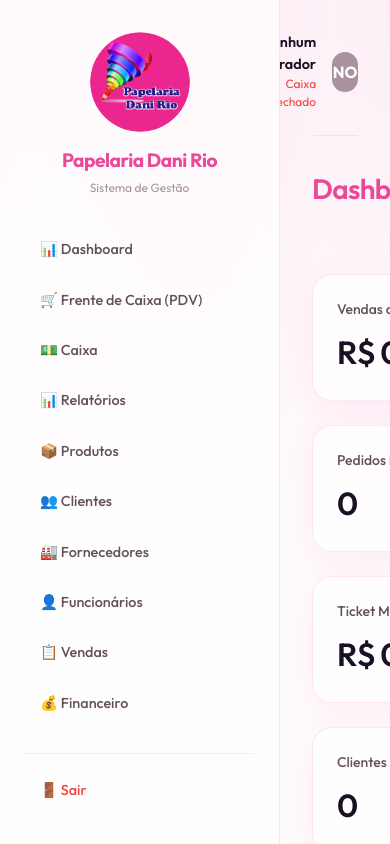
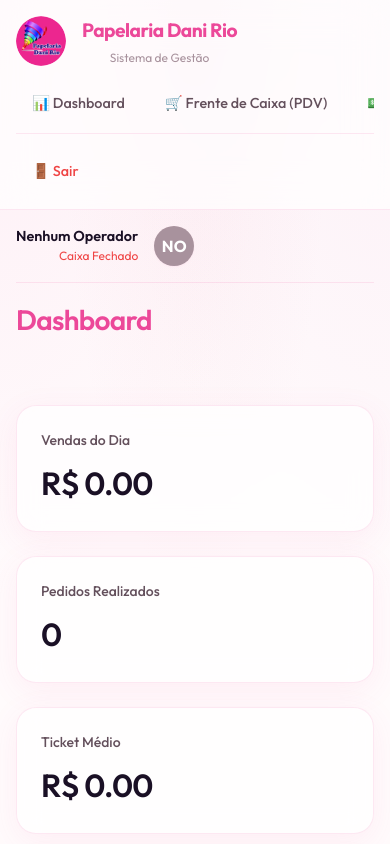
Before and after one commit to ricardomendesdesigner/sistema-caixa-papelaria, a Next.js app: page / in a window 390 px wide. Built offline with nearby package versions, Linux system fonts and the light colour scheme; no server answers; the database is empty.

Commit message:
Responsividade mobile

```diff
--- a/src/app/globals.css
+++ b/src/app/globals.css
@@ -281,3 +281,59 @@ a:hover {
 ::-webkit-scrollbar-thumb:hover {
   background: #94a3b8;
 }
+
+/* Mobile Responsiveness */
+@media (max-width: 768px) {
+  .dashboard-layout {
+    flex-direction: column;
+    overflow: auto;
+  }
+  .sidebar {
+    width: 100%;
+    height: auto;
+    border-right: none;
+    border-bottom: 1px solid var(--border-light);
+    padding: 1rem;
+  }
+  .sidebar-header {
+    display: flex;
+    align-items: center;
+    gap: 1rem;
+    margin-bottom: 1rem !important;
+  }
+  .sidebar-header img {
+    width: 50px !important;
+    height: 50px !important;
+    margin-bottom: 0 !important;
+  }
+  .sidebar-nav {
+    flex-direction: row !important;
+    overflow-x: auto;
+    white-space: nowrap;
+    padding-bottom: 0.5rem;
+    -webkit-overflow-scrolling: touch;
+  }
+  .main-content {
+    padding: 1rem;
+    overflow-y: visible;
+  }
+  .page-header {
+    flex-direction: column;
+    align-items: flex-start;
+    gap: 1rem;
+  }
+  .page-header > div {
+    flex-wrap: wrap;
+    width: 100%;
+  }
+  .btn {
+    width: 100%;
+    justify-content: center;
+  }
+  /* Ajuste no Header */
+  .mobile-header {
+    justify-content: flex-start !important;
+    padding-bottom: 1rem !important;
+    margin-bottom: 1rem !important;
+  }
+}
--- a/src/components/Header.tsx
+++ b/src/components/Header.tsx
@@ -13,7 +13,7 @@ export default async function Header() {
   const initials = userName.split(' ').map((n: string) => n[0]).join('').substring(0, 2).toUpperCase();
 
   return (
-    <header style={{
+    <header className="mobile-header" style={{
       display: 'flex',
       justifyContent: 'flex-end',
       alignItems: 'center',
--- a/src/components/Sidebar.tsx
+++ b/src/components/Sidebar.tsx
@@ -3,20 +3,22 @@ import Link from "next/link";
 export default function Sidebar() {
   return (
     <aside className="sidebar">
-      <div style={{ marginBottom: '2rem', textAlign: 'center' }}>
+      <div className="sidebar-header" style={{ marginBottom: '2rem', textAlign: 'center' }}>
         {/* eslint-disable-next-line @next/next/no-img-element */}
         <img
           src="/logo.png"
           alt="Papelaria Dani Rio"
           style={{ width: '100px', height: '100px', borderRadius: '50%', objectFit: 'cover', marginBottom: '0.5rem' }}
         />
-        <h1 style={{ fontSize: '1.2rem', fontWeight: 700, color: 'var(--primary-color)' }}>
-          Papelaria Dani Rio
-        </h1>
-        <p style={{ fontSize: '0.75rem', color: 'var(--text-muted)', marginTop: '0.25rem' }}>Sistema de Gestão</p>
+        <div>
+          <h1 style={{ fontSize: '1.2rem', fontWeight: 700, color: 'var(--primary-color)' }}>
+            Papelaria Dani Rio
+          </h1>
+          <p style={{ fontSize: '0.75rem', color: 'var(--text-muted)', marginTop: '0.25rem' }}>Sistema de Gestão</p>
+        </div>
       </div>
 
-      <nav style={{ display: 'flex', flexDirection: 'column', gap: '0.5rem', flex: 1 }}>
+      <nav className="sidebar-nav" style={{ display: 'flex', flexDirection: 'column', gap: '0.5rem', flex: 1 }}>
         <Link href="/" className="sidebar-link">
           📊 Dashboard
         </Link>
```
Also changed, not shown: 1 other file (tests, documents, lock files or other folders).
